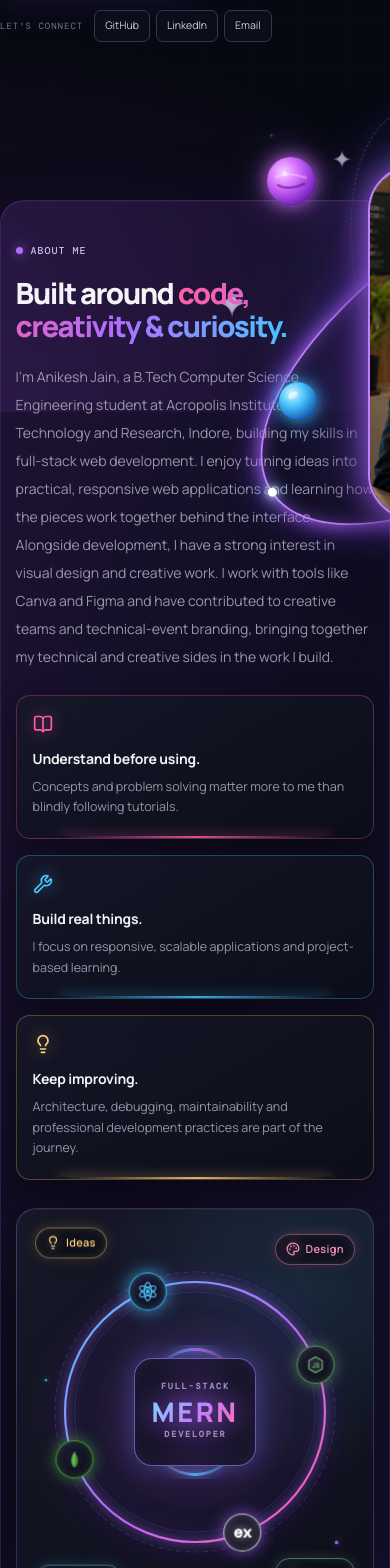
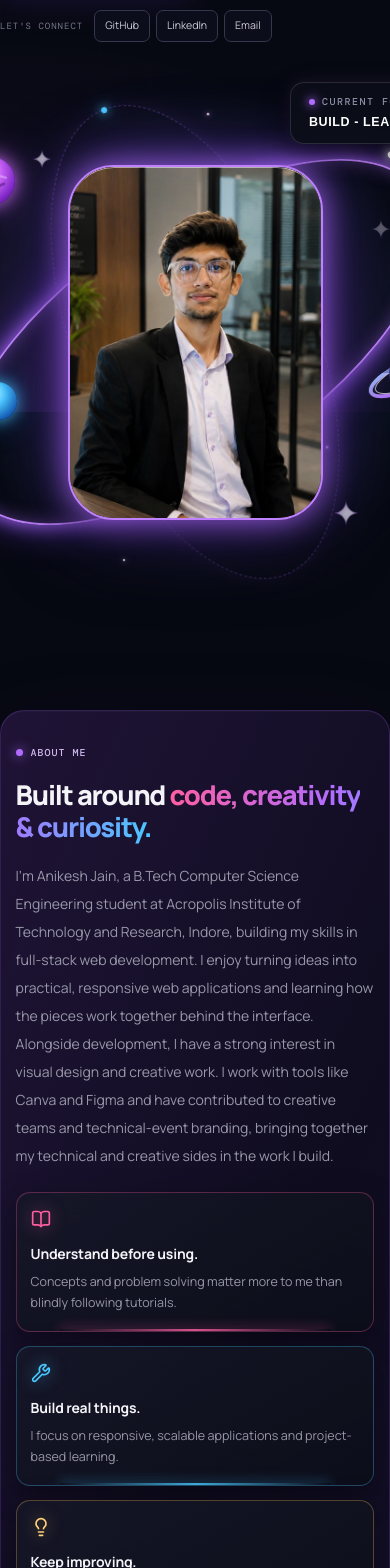
Before and after one commit to Anikesh-Jain/anikesh-portfolio, a React (Vite) app: page / in a window 390 px wide. Shown: the part 432-2000 px from the top of the page. Built offline with nearby package versions, Linux system fonts and the light colour scheme.

Commit message:
fix: mobile hero normal flow containment and about viewport bounds

```diff
--- a/src/styles/home.css
+++ b/src/styles/home.css
@@ -3087,16 +3087,19 @@
     min-height: auto;
     gap: 24px;
     padding-top: 24px;
-    padding-bottom: 50px;
+    padding-bottom: 40px;
     position: relative;
     width: 100%;
     max-width: 100%;
     box-sizing: border-box;
+    overflow-x: clip;
   }
 
   .home-hero > :first-child {
     width: 100%;
     max-width: 100%;
+    min-width: 0;
+    box-sizing: border-box;
   }
 
   .home-hero::after {
@@ -3105,12 +3108,13 @@
 
   /* Hero portrait + both orbital rings fully inside viewport as a complete responsive composition */
   .hero-art {
-    --hero-scale: clamp(0.50, calc((100vw - 32px) / 600), 0.70);
-    margin: 16px auto 36px;
-    width: calc(600px * var(--hero-scale));
-    height: calc(560px * var(--hero-scale));
-    min-height: calc(560px * var(--hero-scale));
+    --hero-scale: clamp(0.48, calc((100vw - 32px) / 600), 0.70);
+    width: 100%;
     max-width: 100%;
+    min-width: 0;
+    height: calc(540px * var(--hero-scale));
+    min-height: calc(540px * var(--hero-scale));
+    margin: 16px auto 32px;
     position: relative;
     display: flex;
     align-items: center;
@@ -3120,15 +3124,14 @@
   }
 
   .hero-orbital-stage {
-    position: absolute;
-    left: 50%;
-    top: 50%;
     width: 600px;
     height: 520px;
     max-width: none;
-    transform: translate(-50%, -50%) scale(var(--hero-scale));
+    transform: scale(var(--hero-scale));
     transform-origin: center center;
     flex-shrink: 0;
+    margin: 0 auto;
+    position: relative;
   }
 
   .home-subtitle {
@@ -3161,63 +3164,82 @@
 
   /* About section — clean separation, strict width calculations & no horizontal overflow */
   .home-about-section {
-    margin-top: 32px;
-    padding: 44px clamp(14px, 4vw, 22px);
-    width: 100%;
-    max-width: 100%;
-    box-sizing: border-box;
-    overflow-x: clip;
+    width: 100% !important;
+    max-width: 100% !important;
+    box-sizing: border-box !important;
+    margin-top: 36px;
+    padding: 36px clamp(14px, 4vw, 22px) 40px;
     position: relative;
     z-index: 1;
+    overflow-x: clip;
   }
 
   .home-about-section::before {
-    inset: 0;
+    position: absolute;
+    top: 0 !important;
+    bottom: 0 !important;
+    left: 0 !important;
+    right: 0 !important;
+    inset: 0 !important;
     border-radius: 24px;
-    top: 0;
-    bottom: 0;
-    left: 0;
-    right: 0;
+    width: 100% !important;
+    max-width: 100% !important;
+    box-sizing: border-box !important;
   }
 
   .home-about-layout {
     width: 100%;
     max-width: 100%;
+    min-width: 0;
     box-sizing: border-box;
+    display: flex;
+    flex-direction: column;
     gap: 28px;
   }
 
   .home-about-copy {
     width: 100%;
     max-width: 100%;
+    min-width: 0;
     box-sizing: border-box;
   }
 
   .home-about-copy h2 {
-    font-size: clamp(28px, 7.5vw, 40px);
-    letter-spacing: -1.5px;
-    line-height: 1.12;
+    font-size: clamp(26px, 7vw, 36px);
+    letter-spacing: -1.2px;
+    line-height: 1.15;
     overflow-wrap: break-word;
     word-break: break-word;
+    width: 100%;
+    max-width: 100%;
+    min-width: 0;
+    box-sizing: border-box;
   }
 
   .home-about-copy p {
     overflow-wrap: break-word;
-  }
-
-  .about-statements {
-    grid-template-columns: 1fr;
-    gap: 16px;
-    margin-top: 24px;
     width: 100%;
     max-width: 100%;
+    min-width: 0;
     box-sizing: border-box;
   }
 
-  .about-statement {
-    padding: 18px 16px 20px;
+  .about-statements {
+    display: flex;
+    flex-direction: column;
+    gap: 14px;
+    margin-top: 22px;
     width: 100%;
     max-width: 100%;
+    min-width: 0;
+    box-sizing: border-box;
+  }
+
+  .about-statement {
+    padding: 16px 14px 18px;
+    width: 100%;
+    max-width: 100%;
+    min-width: 0;
     box-sizing: border-box;
     overflow-wrap: break-word;
     z-index: 2;
@@ -3225,40 +3247,48 @@
 
   .about-identity-card {
     min-height: auto;
-    padding: 22px 14px 18px;
+    padding: 20px 12px 18px;
     width: 100%;
     max-width: 100%;
+    min-width: 0;
     box-sizing: border-box;
     overflow: hidden;
     position: relative;
   }
 
   .mern-system-wrapper {
-    --mern-scale: clamp(0.72, calc((100vw - 96px) / 300), 0.85);
+    --mern-scale: clamp(0.68, calc((100vw - 84px) / 300), 0.85);
     width: 300px;
     height: 300px;
     transform: scale(var(--mern-scale));
     transform-origin: center center;
     margin-left: calc((100% - 300px) / 2);
     margin-right: calc((100% - 300px) / 2);
-    margin-top: calc((300px * (var(--mern-scale) - 1)) / 2 + 10px);
-    margin-bottom: calc((300px * (var(--mern-scale) - 1)) / 2 + 10px);
+    margin-top: calc((300px * (var(--mern-scale) - 1)) / 2 + 8px);
+    margin-bottom: calc((300px * (var(--mern-scale) - 1)) / 2 + 8px);
+    min-width: 0;
     flex-shrink: 0;
   }
 
   .concept-row {
     width: 100%;
     max-width: 100%;
+    min-width: 0;
     box-sizing: border-box;
     padding: 0 4px;
+    display: flex;
+    justify-content: space-between;
+    align-items: center;
   }
 
   .concept-badge {
-    padding: 6px 10px;
-    font-size: 11px;
-    gap: 6px;
+    padding: 5px 9px;
+    font-size: 10.5px;
+    gap: 5px;
     white-space: nowrap;
+    min-width: 0;
     flex-shrink: 0;
+    box-sizing: border-box;
   }
 
   .identity-caption {
@@ -3267,6 +3297,7 @@
     text-align: center;
     width: 100%;
     max-width: 100%;
+    min-width: 0;
     box-sizing: border-box;
     overflow-wrap: break-word;
   }
```
